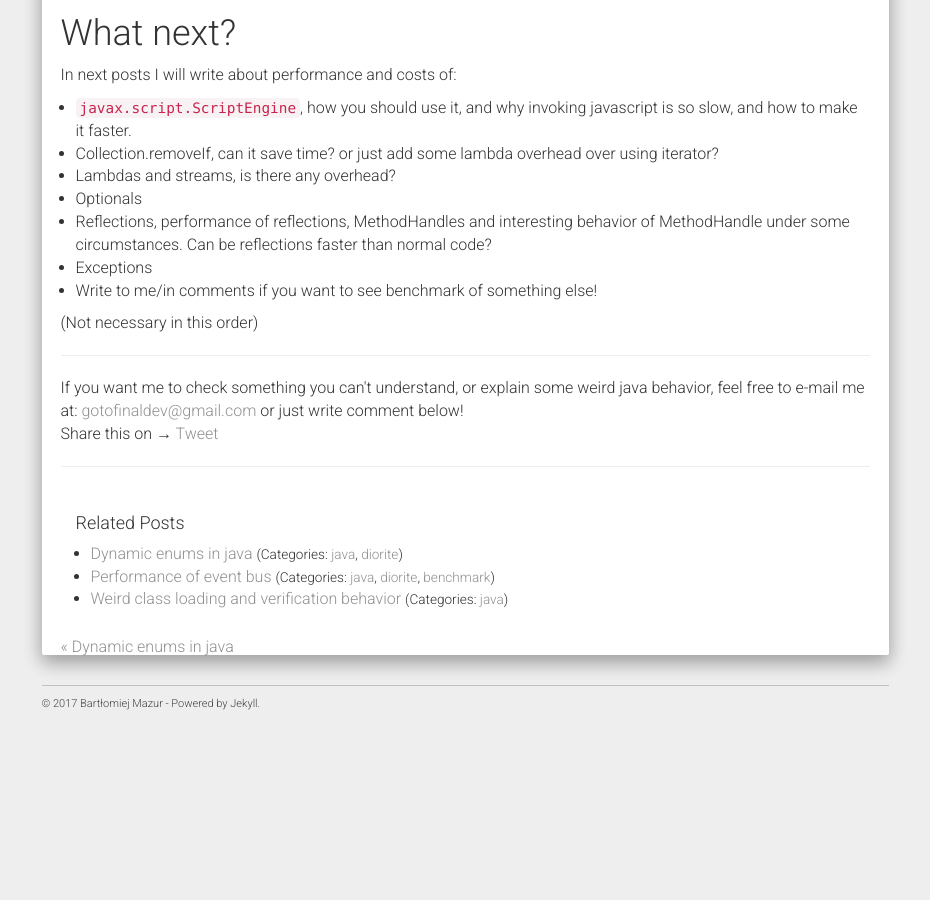
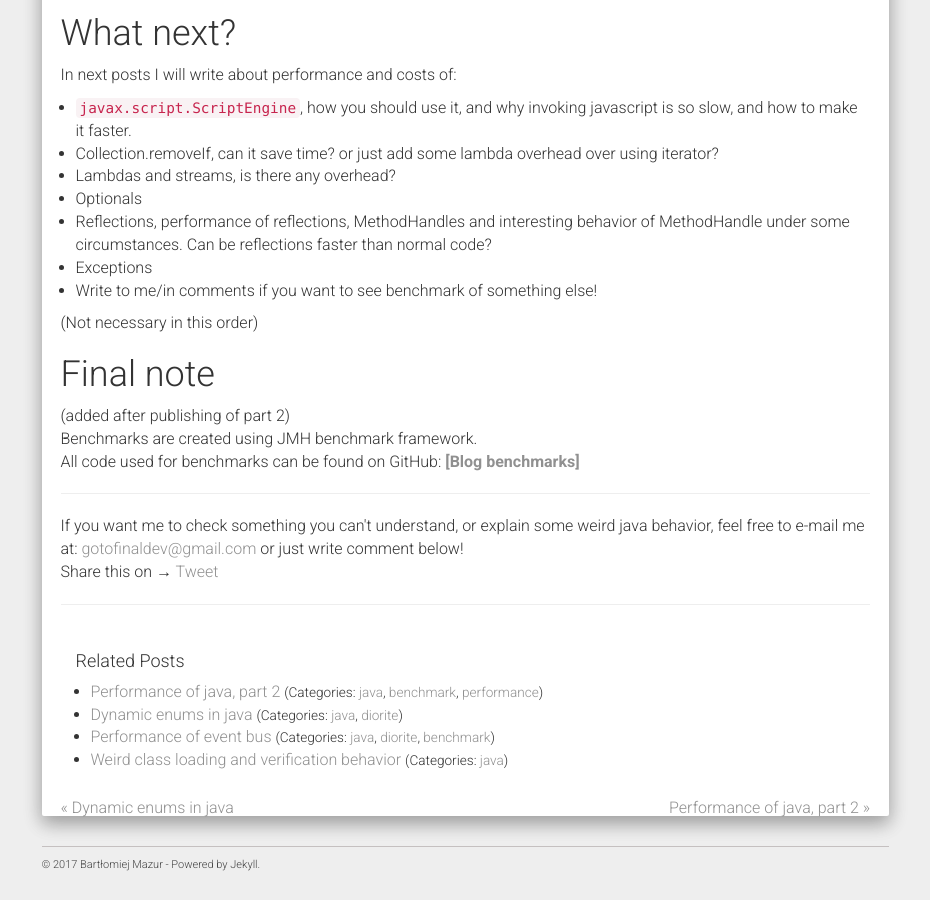
Before and after one commit to GotoFinal/blog, a Jekyll site: the page built from _posts/2017-07-09-performance-of-java-1.md, in a window 1280 px wide and 900 px high, scrolled down 4370 px. Shown: the whole window, without its empty margins (321-1251 px from the left). Built offline with Jekyll 4.4.1, drawn with Linux system fonts in a browser that asks for light colours; nearby versions of some CDN libraries; comment, search, counter and statistics services are not loaded; before the commit the page ends 5109 px from its top, so only the background shows below that; some of the changed lines change nothing that is shown.

Commit message:
Second post from performance category

````diff
--- a/_posts/2017-07-09-performance-of-java-1.md
+++ b/_posts/2017-07-09-performance-of-java-1.md
@@ -188,3 +188,8 @@
 - Write to me/in comments if you want to see benchmark of something else!
 
 (Not necessary in this order)
+
+# Final note
+(added after publishing of part 2)
+Benchmarks are created using JMH benchmark framework.
+All code used for benchmarks can be found on GitHub: [**[Blog benchmarks]**](https://github.com/GotoFinal/blog-benchmarks)
--- /dev/null
+++ b/_posts/2017-07-17-performance-of-java-2.md
@@ -0,0 +1,302 @@
+---
+layout: post
+title: Performance of java, part 2
+date:   2017-07-17 8:00
+categories: [java, benchmark, performance]
+---
+
+Previous posts:
+[***1.* Introduction, primitives, random and modulo**](https://blog.gotofinal.com/java/benchmark/performance/2017/07/09/performance-of-java-1.html)
+
+After first post I was asked to do a test of:
+* Using a stream to do simple tasks like sum numbers or sort strings VS old good loops.
+* Lambdas VS anonymous classes.
+* For loop without index checking.
+
+So instead of testing what I wanted, I will do what you want instead, especially that I already have some of this ideas in my plans, but just not for today.
+
+## Indexed for loop with try/catch
+Someone asked if a for loop can be faster by using a try/catch (for the `IndexOfBoundException`) instead of index checking, throwing an exception can be slow (as a stacktrace must be created), but there is only one exception thrown instead of thousands range checks.
+But to throw an exception java itself also need to check that index, and JIT should do the magic to not check it when we are already doing so, but does it?
+
+Also... everyone should first think what you will be doing in a loop, an in most cases you really don't need to care about this, as operations inside the loop will consume most of the time and time needed to just roll the loop is invisible at such scale!
+
+This seems to be a pretty complicated topic, so creating one simple test would be just a stupid idea, so I will test multiple different cases:
+* for-each loop on the array of 10/1000/10_000_000 elements.
+* indexed for loop on the array of 10/1000/10_000_000 elements.
+* try/catch indexed for loop on the array of 10/1000/10_000_000 elements.
+* indexed for loop with a jumping index inside the loop body (moving backward on some condition etc) on the array of 10/1000/10_000_000 elements.
+* try/catch indexed for loop with a jumping index inside the loop body (moving backward on some condition etc) on the array of 10/1000/10_000_000 elements.
+
+All tests will be done on the array of random ints using both a c1 and c2 JIT settings, and with and without some computations inside.
+We also need to be sure that JIT will not remove our loop, I will just use simple trick and sum all numbers and then return it to a JMH blackhole, for sure this isn't best method, but consuming each value in a blackhole also does not work well.
+
+As we have a 5 different cases, with a 3 different amount and all of that is tested on a 2 different JIT settings and in 2 different scenarios... I will just put link to code at github for anyone who want to read it, as this is 60 separate benchmarks, it would be longer than this post.
+Link: [**[Benchmark source code]**](https://github.com/GotoFinal/blog-benchmarks/blob/master/basic/src/main/java/com/gotofinal/blog/benchmark/part2/ForLoop.java)
+If some people are scared by usage of random in "jumping index" tests, notice that errors are not much bigger than in other cases, in some stats they are even lower.
+
+Anyway, it was a common myth in java, that iterating with a try/catch is faster, but this is not true...
+And what is even more important, even simple operation in loop make all that problems disappear, as difference between all methods are so small that they are just invisible if you are doing anything more than few simple math operations inside of loop.
+
+But if you do such small operations that you think you will be able to see difference, then results are pretty interesting... as they are different for C1 and C2 JIT settings.
+
+For the C1 we can see that overhead of an exception is especially visible for small loops, but what is weird, that even larger loops are still much slower if they use try/catch instead of simple indexed loop, much more than time needed to throw that single exception, how it is possible?
+Everything changes for loops that change indexes while iterating, as then for larger loops we can see very small benefit for try/catch method.
+
+For the C2 something interesting happens, all overhead of an exception just disappear, there is just no difference between both methods, all results are just this same.
+It didn't just remove loops, as times are still pretty normal, but we just don't see any additional overhead from anything, jumping indexes are still slower, as they just do more operations and they are less predictable, but we can't see any difference between using try/catch and normal range checks.
+
+You can find full results here: [**[Benchmark results]**](https://gist.github.com/GotoFinal/54d2b1be6888c8c9445af5e9df344aa3)
+
+And if you need performance, just use the C2 JIT (AFAIR: default on server) and don't waste your time on thinking how to write some loop ¯\\_(ツ)_/¯
+
+## Lambdas and anonymous classes
+If it still did not change (as this is not part of specification and might be changed in any moment) lambdas are implemented with anonymous classes, and we can see that in stacktraces - how awful they looks in logs.
+So performance should be this same? or worse due to additional overhead? or better due to some JIT magic?
+I think that if there will be any difference, it will be less than 10ns, so nothing important, even in tight loops... but it was requested by few people, so I will do it anyway!
+
+As someone why asked for this test used a `Runnable` as an example, I will also use a runnable for all my tests.
+
+We should consider two scenarios:
+* When we don't need to pass additional arguments that are not part of method parameters (so any arguments in case of a Runnable)
+* And when we need to.
+
+This gives us following 10 cases:
+* Normal class used as a lambda by `new MyTask()`
+* Cached class instance.
+* Nested class used as a lambda by `new MyTask()`
+* Cached nested instance.
+* Anonymous used as `new Runnable(){}` without additional arguments.
+* Anonymous used as `new Runnable(){}` with additional arguments.
+* Cached anonymous without additional arguments. (case with additional argument is just impossible, as there is only one instance of it)
+* Lambda used as `() -> ...` without additional arguments.
+* Lambda used as `() -> ...` with additional arguments.
+* Cached lambda without additional arguments
+
+As operation we will again just use `Blackhole.consumeCPU` method with just 1 token, just to ensure that JIT will be fooled that this method is needed.
+There is one problem with this test, JIT might inline that code completely removing lambda, but this isn't real life scenario, as there is depth limit of inlining, and limit for size of code to inline and resulting one, so our tests are a bit simplified.
+
+All benchmarks were run with the C2 JIT.
+```java
+Runnable CACHED_ANONYMOUS = new Runnable() {
+    @Override public void run() {
+        Blackhole.consumeCPU(1);
+    }
+};
+Runnable CACHED_LAMBDA = () -> Blackhole.consumeCPU(1);
+
+@Benchmark public void normalClass(Blackhole blackhole) { someTaskConsumer(blackhole, new NormalClass()); }
+@Benchmark public void normalClassCached(Blackhole blackhole) { someTaskConsumer(blackhole, NormalClass.CACHED); }
+@Benchmark public void nestedClass(Blackhole blackhole) { someTaskConsumer(blackhole, new NestedClass()); }
+@Benchmark public void nestedClassCached(Blackhole blackhole) { someTaskConsumer(blackhole, NESTED_CACHED); }
+@Benchmark public void anonymousWithoutData(Blackhole blackhole) {
+    someTaskConsumer(blackhole, new Runnable() {
+        @Override public void run() {
+            Blackhole.consumeCPU(1);
+        }}); }
+@Benchmark public void anonymousWithData(Blackhole blackhole) {
+    someTaskConsumer(blackhole, new Runnable() {
+        @Override public void run() {
+            Blackhole.consumeCPU(1);
+            blackhole.consume(blackhole);
+        }}); }
+@Benchmark public void anonymousCached(Blackhole blackhole) { someTaskConsumer(blackhole, CACHED_ANONYMOUS); }
+@Benchmark public void lambdaWithoutData(Blackhole blackhole) { someTaskConsumer(blackhole, () -> Blackhole.consumeCPU(1)); }
+@Benchmark public void lambdaWithData(Blackhole blackhole) {
+    someTaskConsumer(blackhole, () -> {
+        Blackhole.consumeCPU(1);
+        blackhole.consume(blackhole);
+    }); }
+@Benchmark public void lambdaCached(Blackhole blackhole) { someTaskConsumer(blackhole, CACHED_LAMBDA); }
+
+public void someTaskConsumer(Blackhole blackhole, Runnable runnable) {
+    Blackhole.consumeCPU(1);
+    runnable.run();
+    blackhole.consume(runnable);  // to prevent additional optimizations
+    Blackhole.consumeCPU(1);
+}
+static class NormalClass implements Runnable {
+    static NormalClass CACHED = new NormalClass();
+    @Override public void run() { Blackhole.consumeCPU(1); }}
+NestedClass NESTED_CACHED = new NestedClass();
+class NestedClass implements Runnable { @Override public void run() { Blackhole.consumeCPU(1); }}
+```
+(You can find this code in more readable from on my github)
+
+
+And results are just like I expected, nothing really special:
+```
+Benchmark                              Mode  Cnt   Score   Error  Units
+LambdasVsClasses.anonymousCached       avgt    5  10,614 ± 0,044  ns/op
+LambdasVsClasses.anonymousWithData     avgt    5  14,357 ± 0,173  ns/op
+LambdasVsClasses.anonymousWithoutData  avgt    5  11,500 ± 0,240  ns/op
+LambdasVsClasses.lambdaCached          avgt    5  10,627 ± 0,221  ns/op
+LambdasVsClasses.lambdaWithData        avgt    5  14,547 ± 0,139  ns/op
+LambdasVsClasses.lambdaWithoutData     avgt    5  10,907 ± 0,050  ns/op
+LambdasVsClasses.nestedClass           avgt    5  11,392 ± 0,118  ns/op
+LambdasVsClasses.nestedClassCached     avgt    5  10,306 ± 0,084  ns/op
+LambdasVsClasses.normalClass           avgt    5  11,414 ± 0,171  ns/op
+LambdasVsClasses.normalClassCached     avgt    5  10,607 ± 0,058  ns/op
+```
+Lambdas on current JVM are just as effective as normal classes etc, if there is any difference, then it is below 1ns.
+
+## Java streams
+But what about streams? In many places streams can be used to write much more code in less time in more readable form, but what if performance matters too?
+In most cases that performance isn't needed, but lets check it anyway, as some of use really need it.
+
+Lets start with something very simple, just sum of random numbers in array:
+```java
+    int[] random_1_000_000 = new Random(123).ints(1_000_000).toArray();
+    @Benchmark public long intSumStream() { return IntStream.of(random_1_000_000).sum(); }
+    @Benchmark public long intSumStreamParallel() { return IntStream.of(random_1_000_000).parallel().sum(); }
+    @Benchmark public long intSumOldJava() {
+        long sum = 0;
+        for (int i : random_1_000_000) { sum += i; }
+        return sum;
+    }
+```
+And results:
+```
+Benchmark                             Mode  Cnt        Score       Error  Units
+StreamBenchmark.intSumOldJava         avgt    5   314838,491 ±  1775,410  ns/op
+StreamBenchmark.intSumStream          avgt    5  2212535,192 ± 14008,312  ns/op
+StreamBenchmark.intSumStreamParallel  avgt    5    68159,671 ±  8894,159  ns/op
+```
+So even for simple operations the overhead of streams are pretty big, but we can really easily do this in parallel, imagine doing that manually in fork join pools? it would be muuuuuuch more work.
+Also results change if we will increase size of stream:
+```
+Benchmark                                         Mode  Cnt         Score        Error  Units
+StreamBenchmark.intSumOldJava_100_000_000         avgt    5  39966676,024 ± 251586,568  ns/op
+StreamBenchmark.intSumStreamParallel_100_000_000  avgt    5  21673341,982 ± 582044,682  ns/op
+StreamBenchmark.intSumStream_100_000_000          avgt    5  36250534,350 ± 158270,861  ns/op
+```
+Pretty weird but somehow now stream is faster!
+
+Also it is great place to say that parallel streams... sucks. They use common fork join pool, so if we use them from different threads they might fill all that threads - for simple operations like that, this is even better, as we can't use more cores than exists anyway.
+But you should never do blocking operations in parallel stream, or never ever forever use some locks, as you might end up blocking all parallel threads and blocking them for all other threads, also if unlocking code is run somewhere from parallel stream you will just end up with dead lock.
+
+But here we are doing near nothing, we should test some much more advanced situations, maybe something like this:
+We have 1_000_000 people in database, each peron have uuid, name, age and any amount of bank accounts.
+We want to find all people named Kate or Anna that have 15 or less years, and sort them by age and them by name, then we are assuming we need to provide such collection to other code.
+Then we need to find all bank accounts of that people from previous collection but only if account does not have money on it.
+```java
+static final int SIZE = 1_000_000;
+Random random = new Random(123);
+Map<UUID, Person> workerMap = Stream.generate(() -> new Person(random)).limit(SIZE).collect(Collectors.toMap(p -> p.uuid, p -> p));
+static String[] names = {"Steve", "Kate", "Anna", "Brajanek", "( ͡º ͜ʖ͡º)", "Faggot"};
+static class Person {
+    final UUID uuid = UUID.randomUUID();
+    final String name;
+    final int age;
+    final Collection<Account> accounts;
+
+    Person(Random random) {
+        this.name = names[random.nextInt(names.length)];
+        this.age = random.nextInt(60) + 1;
+        int i = random.nextInt(4);
+        this.accounts = new ArrayList<>(i);
+        for (int x = 0; x < i; x++) {
+            accounts.add(new Account(this, random));
+        }
+    }
+}
+static class Account {
+    final UUID uuid = UUID.randomUUID();
+    final Person owner;
+    final double money;
+
+    Account(Person owner, Random random) {
+        this.owner = owner;
+        this.money = 4000 - random.nextInt(5000);
+    }
+}
+```
+We will be using a special random instance with constant seed to ensure that in both cases code will need to process this same amount of data(83541 matching people and a 25117 accounts)
+Implementation without streams:
+```java
+@Benchmark
+public void advancedOperationsOldJava(Blackhole blackhole) {
+    Collection<Person> people = new TreeSet<>((a, b) -> {
+        int c = Integer.compare(a.age, b.age);
+        if (c != 0) {
+            return c;
+        }
+        c = a.name.compareTo(b.name);
+        if (c != 0) {
+            return c;
+        }
+        return a.uuid.compareTo(b.uuid);
+    });
+    for (Person person : workerMap.values()) {
+        if ((person.name.equals("Kate") || person.name.equals("Anna")) && (person.age <= 15)) {
+            people.add(person);
+        }
+    }
+    if (people.size() != 83541) {
+        throw new AssertionError();
+    }
+    blackhole.consume(people);
+    List<Account> accounts = new ArrayList<>();
+    for (Person person : people) {
+        for (Account account : person.accounts) {
+            if (account.money <= 0) {
+                accounts.add(account);
+            }
+        }
+    }
+    if (accounts.size() != 25117) {
+        throw new AssertionError();
+    }
+    blackhole.consume(accounts);
+}
+```
+Huge and nasty but probably faster (but can be implemented in more readable form :D), vs streams:
+```java
+@Benchmark
+public void advancedOperationsStream(Blackhole blackhole) {
+    Collection<Person> people = workerMap.values().stream()
+                                    .filter(person -> ((person.name.equals("Kate") || person.name.equals("Anna")) && (person.age <= 15)))
+                                    .sorted(Comparator.comparingInt((Person p) -> p.age).thenComparing(p -> p.name).thenComparing(p -> p.uuid))
+                                    .collect(Collectors.toList());
+    blackhole.consume(people);
+    if (people.size() != 83541) {
+        throw new AssertionError();
+    }
+    // NOTE: .flatMap(p -> p.accounts.stream().filter(a -> a.money <= 0)) will be SLOWER
+    List<Account> accounts = people.stream().flatMap(p -> p.accounts.stream()).filter(a -> a.money <= 0).collect(Collectors.toList());
+    if (accounts.size() != 25117) {
+        throw new AssertionError();
+    }
+    blackhole.consume(accounts);
+}
+```
+I also did a test of this same code but with a parallel stream.
+
+And results:
+```
+Benchmark                                          Mode  Cnt    Score   Error  Units
+StreamBenchmark2.advancedOperationsOldJava         avgt   10  100,531 ± 1,430  ms/op
+StreamBenchmark2.advancedOperationsStream          avgt   10  152,553 ± 0,754  ms/op
+StreamBenchmark2.advancedOperationsStreamParallel  avgt   10   36,596 ± 0,515  ms/op
+```
+
+And again, normal java way is much faster, but a stream way can be very easily run as parallel task and then be much faster than java one - of we still have enough free threads in pool.
+
+So... streams are great tool to reduce amount of code, but if we need performance we should use normal java OR make sure that we can do this operation in parallel, as like I said, parallel streams sucks for blocking operations.
+Also it is possible to skip that problem, but it requires you to create a new ForkJoinPool and submit a task that will run the parallel stream inside that pool, so it does not look great, and seems to be one more dirty hack.
+
+# What next?
+
+In next posts I will write about performance and costs of:
+- `javax.script.ScriptEngine`, how you should use it, and why invoking javascript is so slow, and how to make it faster.
+- Optionals
+- Reflections, performance of reflections, MethodHandles and interesting behavior of MethodHandle under some circumstances. Can be reflections faster than normal code?
+- Exceptions
+- Write to me/in comments if you want to see benchmark of something else!
+
+(Not necessary in this order)
+
+# Final note
+
+Benchmarks are created using JMH benchmark framework.
+All code used for benchmarks can be found on GitHub: [**[Blog benchmarks]**](https://github.com/GotoFinal/blog-benchmarks)
````
